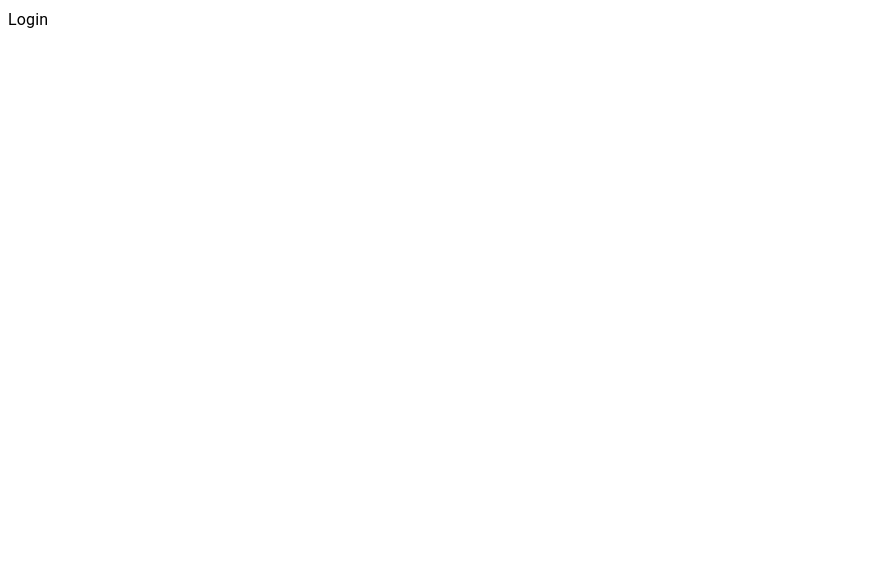
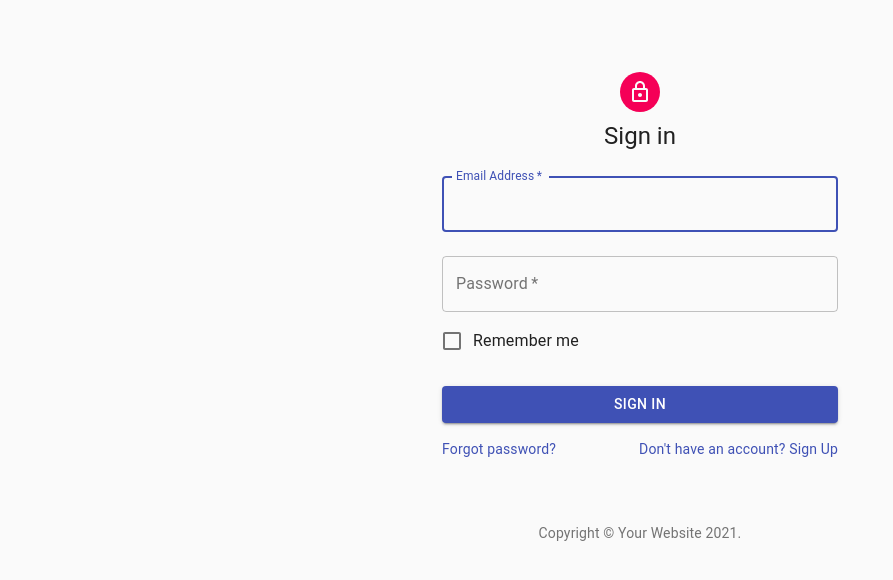
Before and after one commit to greatunihack/2021-greatunihack, a React (Create React App) app: page /login in a window 1280 px wide. Shown: the top 580 px of the page, without its empty margins (0-893 px from the left). Built offline with nearby package versions, Linux system fonts and the light colour scheme.

Commit message:
Create Login page with input fields and start firebase configuartion

```diff
--- a/package.json
+++ b/package.json
@@ -17,7 +17,7 @@
     "@types/react-router-dom": "^5.1.8",
     "@types/testing-library__jest-dom": "^5.14.1",
     "axios": "^0.21.1",
-    "firebase": "^8.9.1",
+    "firebase": "^8.10.0",
     "formik": "^2.2.9",
     "react": "^17.0.2",
     "react-dom": "^17.0.2",
--- a/src/pages/apply/index.tsx
+++ b/src/pages/apply/index.tsx
@@ -1,5 +1,137 @@
-import { Typography } from "@material-ui/core";
+import React from "react";
+import Avatar from "@material-ui/core/Avatar";
+import Button from "@material-ui/core/Button";
+import CssBaseline from "@material-ui/core/CssBaseline";
+import TextField from "@material-ui/core/TextField";
+import FormControlLabel from "@material-ui/core/FormControlLabel";
+import Checkbox from "@material-ui/core/Checkbox";
+import Link from "@material-ui/core/Link";
+import Box from "@material-ui/core/Box";
+import LockOutlinedIcon from "@material-ui/icons/LockOutlined";
+import Typography from "@material-ui/core/Typography";
+import { makeStyles } from "@material-ui/core/styles";
+import Container from "@material-ui/core/Container";
 
-export default function Apply() {
-  return <Typography>Apply</Typography>;
+// Import the functions you need from the SDKs you need
+import firebase from "firebase/app";
+// TODO: Add SDKs for Firebase products that you want to use
+// https://firebase.google.com/docs/web/setup#available-libraries
+
+// Your web app's Firebase configuration
+const firebaseConfig = {
+  apiKey: "AIzaSyDiAu-TMx91OZd3yRuwThXJN0srD2dbaQ4",
+  authDomain: "greatunihack21.firebaseapp.com",
+  projectId: "greatunihack21",
+  storageBucket: "greatunihack21.appspot.com",
+  messagingSenderId: "393678004919",
+  appId: "1:393678004919:web:8bbb46c9751adc9e90e332"
+};
+
+// Initialize Firebase
+firebase.initializeApp(firebaseConfig);
+
+
+function Copyright() {
+  return (
+    <Typography variant="body2" color="textSecondary" align="center">
+      {"Copyright © "}
+      <Link color="inherit" href="https://material-ui.com/">
+        Your Website
+      </Link>{" "}
+      {new Date().getFullYear()}
+      {"."}
+    </Typography>
+  );
 }
+
+const useStyles = makeStyles((theme) => ({
+  paper: {
+    marginTop: theme.spacing(8),
+    display: "flex",
+    flexDirection: "column",
+    alignItems: "center",
+  },
+  avatar: {
+    margin: theme.spacing(1),
+    backgroundColor: theme.palette.secondary.main,
+  },
+  form: {
+    width: "100%", // Fix IE 11 issue.
+    marginTop: theme.spacing(1),
+  },
+  submit: {
+    margin: theme.spacing(3, 0, 2),
+  },
+}));
+
+export default function SignUp() {
+  const classes = useStyles();
+
+  return (
+    <Container component="main" maxWidth="xs">
+      <CssBaseline />
+      <div className={classes.paper}>
+        <Avatar className={classes.avatar}>
+          <LockOutlinedIcon />
+        </Avatar>
+        <Typography component="h1" variant="h5">
+          Sign Up
+        </Typography>
+        <form className={classes.form} noValidate>
+          <TextField
+            variant="outlined"
+            margin="normal"
+            required
+            fullWidth
+            id="email"
+            label="Email Address"
+            name="email"
+            autoComplete="email"
+            autoFocus
+          />
+          <TextField
+            variant="outlined"
+            margin="normal"
+            required
+            fullWidth
+            name="password"
+            label="Password"
+            type="password"
+            id="password"
+            autoComplete="current-password"
+          />
+          <FormControlLabel
+            control={<Checkbox value="remember" color="primary" />}
+            label="Remember me"
+          />
+          <Button
+            type="submit"
+            fullWidth
+            variant="contained"
+            color="primary"
+            className={classes.submit}
+            onClick={createUser}
+          >
+            Sign Up
+          </Button>
+        </form>
+      </div>
+      <Box mt={8}>
+        <Copyright />
+      </Box>
+    </Container>
+  );
+}
+function createUser() {
+// firebase.auth().createUserWithEmailAndPassword(email,password)
+// .then((userCredential) => {
+//   // Signed in
+//   var user = userCredential.user;
+//   // ...
+// })
+// .catch((error) => {
+//   var errorCode = error.code;
+//   var errorMessage = error.message;
+//   // ..
+// });
+}
--- a/src/pages/login/index.tsx
+++ b/src/pages/login/index.tsx
@@ -1,5 +1,117 @@
-import { Typography } from "@material-ui/core";
+import React from "react";
+import Avatar from "@material-ui/core/Avatar";
+import Button from "@material-ui/core/Button";
+import CssBaseline from "@material-ui/core/CssBaseline";
+import TextField from "@material-ui/core/TextField";
+import FormControlLabel from "@material-ui/core/FormControlLabel";
+import Checkbox from "@material-ui/core/Checkbox";
+import Link from "@material-ui/core/Link";
+import Grid from "@material-ui/core/Grid";
+import Box from "@material-ui/core/Box";
+import LockOutlinedIcon from "@material-ui/icons/LockOutlined";
+import Typography from "@material-ui/core/Typography";
+import { makeStyles } from "@material-ui/core/styles";
+import Container from "@material-ui/core/Container";
 
-export default function Login() {
-  return <Typography>Login</Typography>;
+function Copyright() {
+  return (
+    <Typography variant="body2" color="textSecondary" align="center">
+      {"Copyright © "}
+      <Link color="inherit" href="https://material-ui.com/">
+        Your Website
+      </Link>{" "}
+      {new Date().getFullYear()}
+      {"."}
+    </Typography>
+  );
 }
+
+const useStyles = makeStyles((theme) => ({
+  paper: {
+    marginTop: theme.spacing(8),
+    display: "flex",
+    flexDirection: "column",
+    alignItems: "center",
+  },
+  avatar: {
+    margin: theme.spacing(1),
+    backgroundColor: theme.palette.secondary.main,
+  },
+  form: {
+    width: "100%", // Fix IE 11 issue.
+    marginTop: theme.spacing(1),
+  },
+  submit: {
+    margin: theme.spacing(3, 0, 2),
+  },
+}));
+
+export default function SignIn() {
+  const classes = useStyles();
+
+  return (
+    <Container component="main" maxWidth="xs">
+      <CssBaseline />
+      <div className={classes.paper}>
+        <Avatar className={classes.avatar}>
+          <LockOutlinedIcon />
+        </Avatar>
+        <Typography component="h1" variant="h5">
+          Sign in
+        </Typography>
+        <form className={classes.form} noValidate>
+          <TextField
+            variant="outlined"
+            margin="normal"
+            required
+            fullWidth
+            id="email"
+            label="Email Address"
+            name="email"
+            autoComplete="email"
+            autoFocus
+          />
+          <TextField
+            variant="outlined"
+            margin="normal"
+            required
+            fullWidth
+            name="password"
+            label="Password"
+            type="password"
+            id="password"
+            autoComplete="current-password"
+          />
+          <FormControlLabel
+            control={<Checkbox value="remember" color="primary" />}
+            label="Remember me"
+          />
+          <Button
+            type="submit"
+            fullWidth
+            variant="contained"
+            color="primary"
+            className={classes.submit}
+          >
+            Sign In
+          </Button>
+          <Grid container>
+            <Grid item xs>
+              <Link href="#" variant="body2">
+                Forgot password?
+              </Link>
+            </Grid>
+            <Grid item>
+              <Link href="/apply" variant="body2">
+                {"Don't have an account? Sign Up"}
+              </Link>
+            </Grid>
+          </Grid>
+        </form>
+      </div>
+      <Box mt={8}>
+        <Copyright />
+      </Box>
+    </Container>
+  );
+}
```
Also changed, not shown: 1 other file (tests, documents, lock files or other folders).
